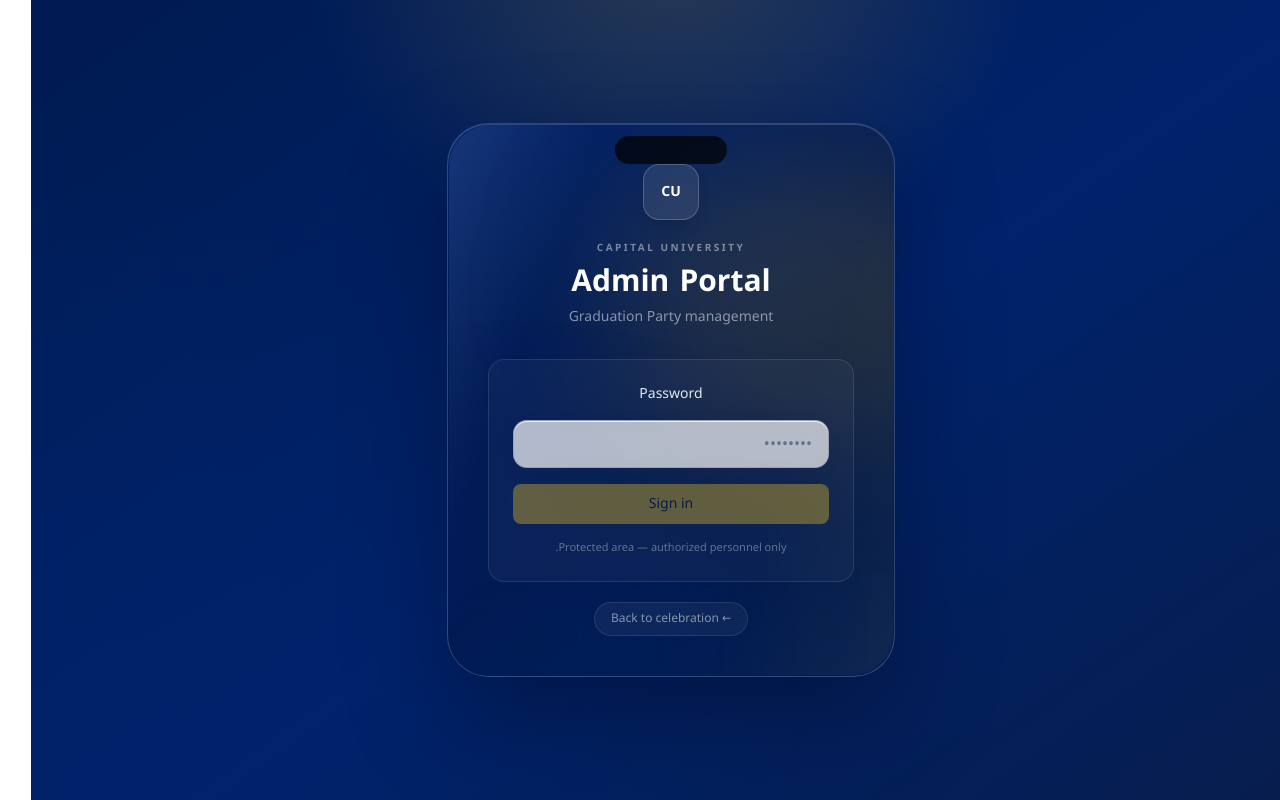
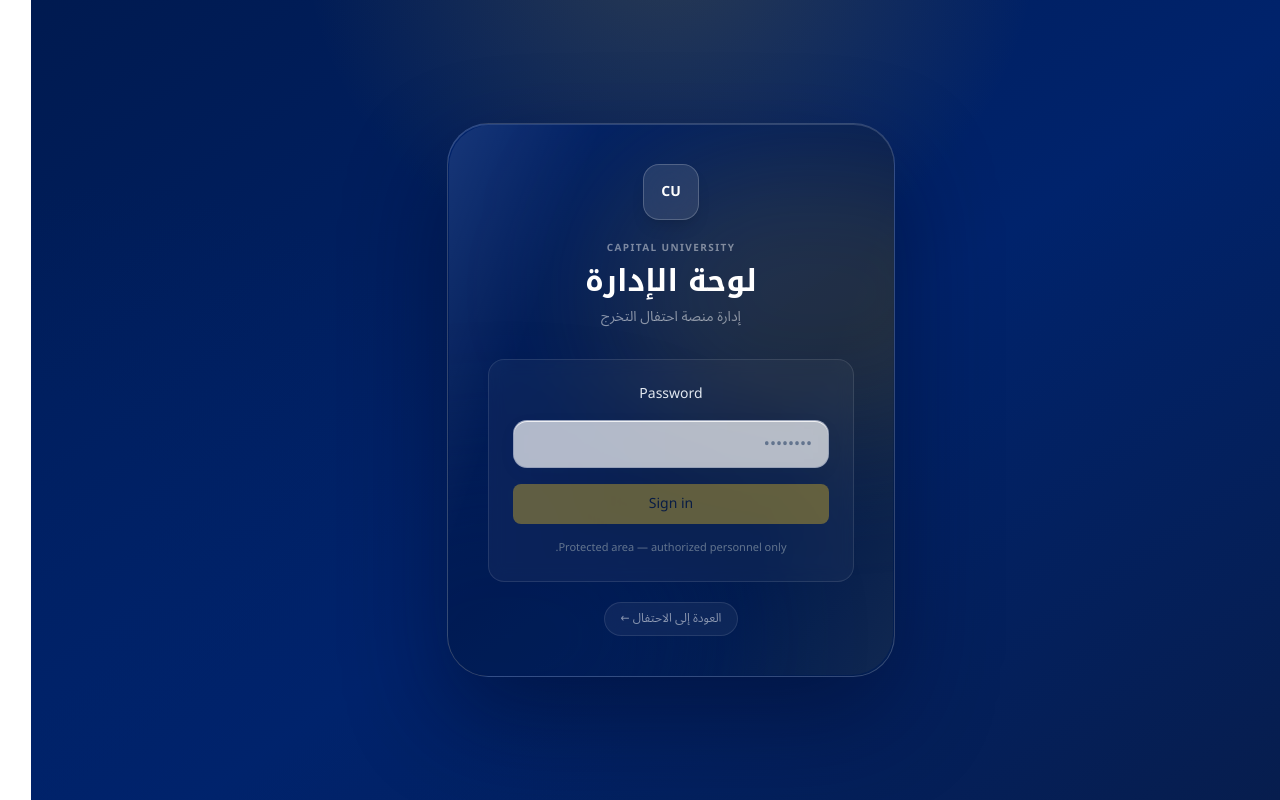
Before and after one commit to aamrabdelhay/graduationparty, a Next.js app: page /admin/login in a window 1280 px wide. Built offline with nearby package versions, Linux system fonts and the light colour scheme; no server answers.

Commit message:
feat: translate admin login to Arabic

```diff
--- a/app/admin/login/page.tsx
+++ b/app/admin/login/page.tsx
@@ -2,23 +2,20 @@ import type { Metadata } from "next";
 import Link from "next/link";
 import LoginForm from "@/components/admin/LoginForm";
 
-export const metadata: Metadata = { title: "Admin Portal · Graduation Party" };
+export const metadata: Metadata = { title: "دخول لوحة الإدارة" };
 
 export default function AdminLoginPage() {
   return (
     <main className="capu-landing flex min-h-[100dvh] items-center justify-center overflow-hidden px-4 py-6 text-white">
       <div className="capu-phone relative w-full max-w-md overflow-hidden rounded-[2.6rem] border border-white/20 px-6 py-10 shadow-2xl sm:px-10">
-        <div className="capu-glow capu-glow-one" aria-hidden />
-        <div className="capu-glow capu-glow-two" aria-hidden />
-        <div className="pointer-events-none absolute left-1/2 top-3 h-7 w-28 -translate-x-1/2 rounded-full bg-black/70" aria-hidden />
-
+        <div className="capu-glow capu-glow-one" aria-hidden /><div className="capu-glow capu-glow-two" aria-hidden />
         <div className="relative z-10 text-center">
           <div className="mx-auto flex h-14 w-14 items-center justify-center rounded-2xl border border-white/20 bg-white/10 text-sm font-bold shadow-lg backdrop-blur-xl">CU</div>
-          <p className="mt-5 text-[10px] font-semibold uppercase tracking-[0.25em] text-white/45">Capital University</p>
-          <h1 className="mt-2 font-display text-3xl font-semibold">Admin Portal</h1>
-          <p className="mt-2 text-sm text-white/50">Graduation Party management</p>
+          <p className="mt-5 text-[10px] font-semibold tracking-[0.14em] text-white/45">CAPITAL UNIVERSITY</p>
+          <h1 className="mt-2 font-display text-3xl font-semibold">لوحة الإدارة</h1>
+          <p className="mt-2 text-sm text-white/50">إدارة منصة احتفال التخرج</p>
           <LoginForm />
-          <Link href="/" className="mt-5 inline-flex rounded-full border border-white/10 bg-white/5 px-4 py-2 text-xs text-white/50 backdrop-blur transition hover:scale-105 hover:bg-white/10 hover:text-white">← Back to celebration</Link>
+          <Link href="/" className="mt-5 inline-flex rounded-full border border-white/10 bg-white/5 px-4 py-2 text-xs text-white/50 backdrop-blur transition hover:scale-105 hover:bg-white/10 hover:text-white">العودة إلى الاحتفال ←</Link>
         </div>
       </div>
     </main>
```
